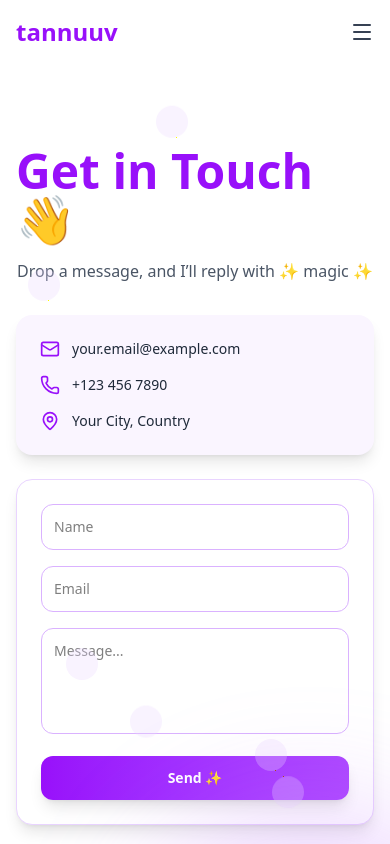
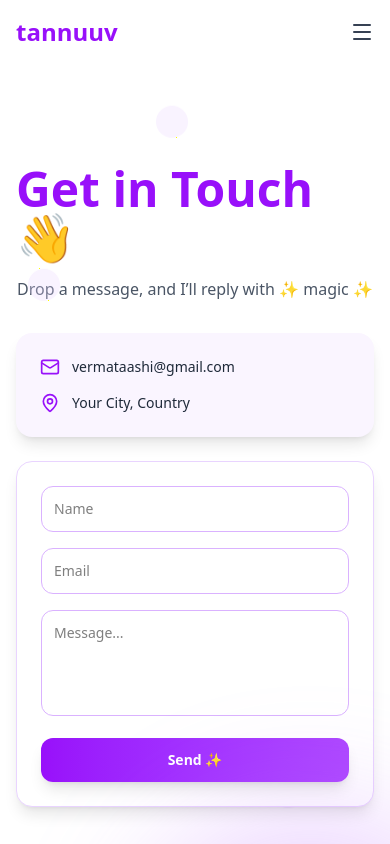
Before and after one commit to tannuv25/My-Portfolio, a React (Vite) app: page /contact in a window 390 px wide. Shown: the top 844 px of the page. Built offline with nearby package versions, Linux system fonts and the light colour scheme.

Commit message:
firebase

```diff
--- a/package.json
+++ b/package.json
@@ -16,6 +16,7 @@
     "@radix-ui/react-avatar": "^1.1.10",
     "@shadcn/ui": "^0.0.4",
     "@tailwindcss/vite": "^4.1.13",
+    "firebase": "^12.3.0",
     "framer-motion": "^12.23.12",
     "lucide-react": "^0.544.0",
     "react": "^19.1.1",
--- a/src/components/Contact.tsx
+++ b/src/components/Contact.tsx
@@ -1,19 +1,35 @@
 import { useState } from "react";
-import { Mail, Phone, MapPin } from "lucide-react";
+import { Mail, MapPin } from "lucide-react";
+
+import { collection, addDoc } from "firebase/firestore";
+import { db } from "../firebase";
 
 export default function Contact() {
   const [formData, setFormData] = useState({ name: "", email: "", message: "" });
   const [sent, setSent] = useState(false);
 
-  const handleChange = (e: React.ChangeEvent<HTMLInputElement | HTMLTextAreaElement>) => {
+  const handleChange = (
+    e: React.ChangeEvent<HTMLInputElement | HTMLTextAreaElement>
+  ) => {
     setFormData({ ...formData, [e.target.name]: e.target.value });
   };
 
-  const handleSubmit = (e: React.FormEvent) => {
+  const handleSubmit = async (e: React.FormEvent) => {
     e.preventDefault();
-    setSent(true);
-    setTimeout(() => setSent(false), 2500); // show “sent” for 2.5s
-    setFormData({ name: "", email: "", message: "" });
+
+    try {
+      await addDoc(collection(db, "contacts"), {
+        ...formData,
+        createdAt: new Date(),
+      });
+
+      setSent(true);
+      setTimeout(() => setSent(false), 2500); // show “sent” for 2.5s
+      setFormData({ name: "", email: "", message: "" });
+    } catch (err) {
+      console.error("Error adding document: ", err);
+      alert("Something went wrong!");
+    }
   };
 
   return (
@@ -22,7 +38,7 @@ export default function Contact() {
       {Array.from({ length: 6 }).map((_, i) => (
         <div
           key={i}
-          className={`absolute w-8 h-8 bg-purple-200 rounded-full opacity-30 animate-bounce-slow`}
+          className="absolute w-8 h-8 bg-purple-200 rounded-full opacity-30 animate-bounce-slow"
           style={{
             top: `${Math.random() * 90}%`,
             left: `${Math.random() * 90}%`,
@@ -46,13 +62,7 @@ export default function Contact() {
           <div className="flex items-center gap-3">
             <Mail className="text-purple-600 w-5 h-5" />
             <span className="text-sm sm:text-base font-medium text-gray-800">
-              your.email@example.com
-            </span>
-          </div>
-          <div className="flex items-center gap-3">
-            <Phone className="text-purple-600 w-5 h-5" />
-            <span className="text-sm sm:text-base font-medium text-gray-800">
-              +123 456 7890
+              vermataashi@gmail.com
             </span>
           </div>
           <div className="flex items-center gap-3">
@@ -66,7 +76,7 @@ export default function Contact() {
         {/* Contact Form */}
         <form
           onSubmit={handleSubmit}
-          className="bg-white border border-purple-200 rounded-2xl shadow-lg p-6 space-y-4 hover:shadow-2xl transition-all duration-300"
+          className="relative bg-white border border-purple-200 rounded-2xl shadow-lg p-6 space-y-4 hover:shadow-2xl transition-all duration-300"
         >
           <input
             type="text"
--- /dev/null
+++ b/src/firebase.ts
@@ -0,0 +1,23 @@
+// Import the functions you need from the SDKs you need
+import { initializeApp } from "firebase/app";
+import { getFirestore } from "firebase/firestore";
+// TODO: Add SDKs for Firebase products that you want to use
+// https://firebase.google.com/docs/web/setup#available-libraries
+
+// Your web app's Firebase configuration
+// For Firebase JS SDK v7.20.0 and later, measurementId is optional
+const firebaseConfig = {
+  apiKey: "AIzaSyBCPiDId24qdPSQrA_LI3LxoEN38n2dZoU",
+  authDomain: "tannuuv-1e135.firebaseapp.com",
+  projectId: "tannuuv-1e135",
+  storageBucket: "tannuuv-1e135.firebasestorage.app",
+  messagingSenderId: "266441337798",
+  appId: "1:266441337798:web:d20b88cd9200038c2a20c7",
+  measurementId: "G-91XHD4LP4S"
+};
+
+// Initialize Firebase
+const app = initializeApp(firebaseConfig);
+
+
+export const db = getFirestore(app);
```
Also changed, not shown: 1 other file (tests, documents, lock files or other folders).
